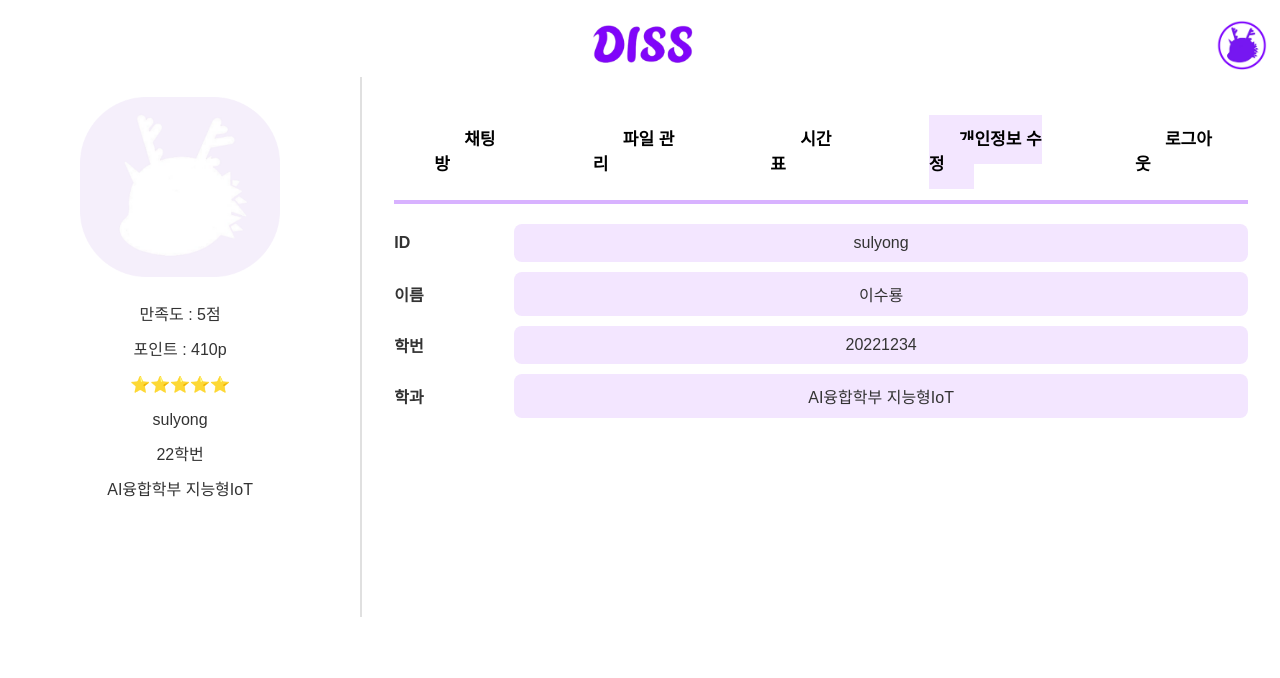
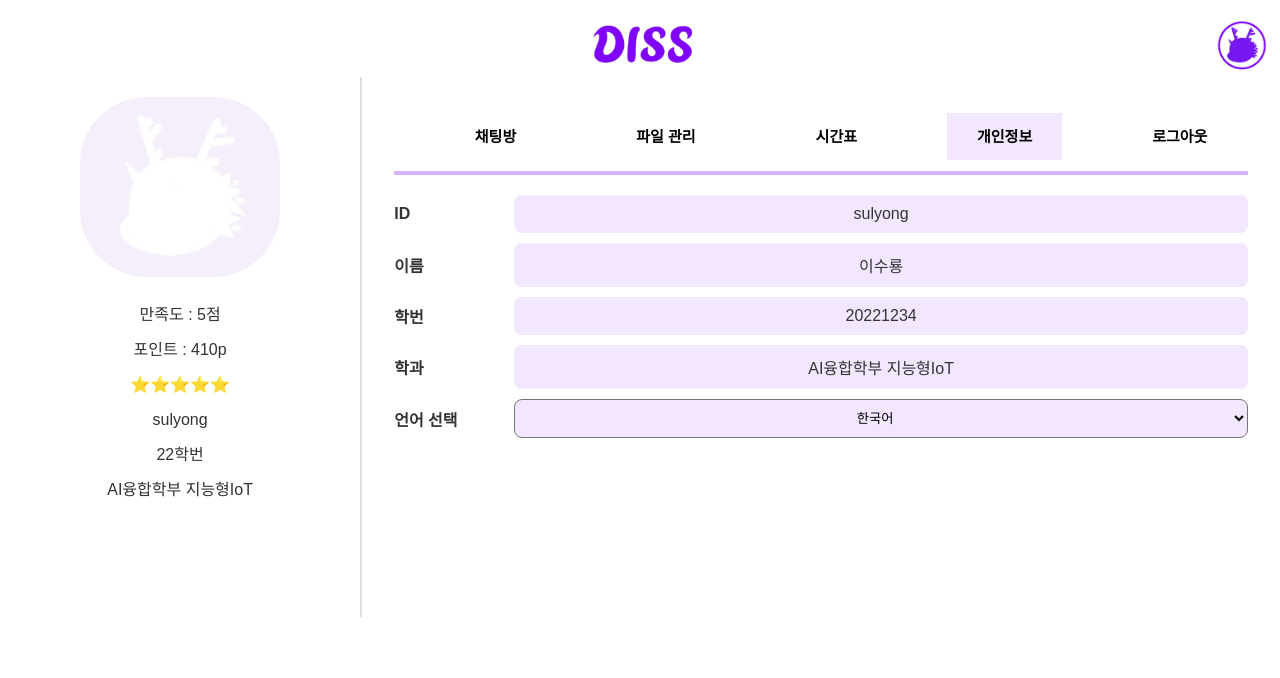
Before and after one commit to jga-eun/DISS, a PHP site: page /profile-privacy.html in a window 1280 px wide. Shown: the top 678 px of the page. Run offline with PHP 8.4, Linux system fonts and the light colour scheme.

Commit message:
번역 기능 -> profile-privacy로 옮김

```diff
--- a/QnA-public_main.html
+++ b/QnA-public_main.html
@@ -24,10 +24,6 @@
           <a href="QnA-public_main.html" class="button active">public</a>
           <a href="QnA_private_home.html" class="button">private</a>
           <a href="#" class="button">AI</a>
-          <button onclick="setLanguage('en')">English</button>
-          <button onclick="setLanguage('es')">Español</button>
-          <button onclick="setLanguage('ko')">한국어</button>
-
           <div class="underline"></div>
         </div>
         <div class="search-container">
--- a/profile-privacy.html
+++ b/profile-privacy.html
@@ -38,7 +38,7 @@
               <li><a href="profile.html" class="menu-item">채팅방</a></li>
               <li><a href="profile-file.html" class="menu-item">파일 관리</a></li>
               <li><a href="profile-schedule.html" class="menu-item">시간표</a></li>
-              <li><a href="profile-privacy.html" class="menu-item active">개인정보 수정</a></li>
+              <li><a href="profile-privacy.html" class="menu-item active">개인정보</a></li>
               <li><a href="Login.html" class="menu-item">로그아웃</a></li>
           </ul>
           </nav>
@@ -62,6 +62,17 @@
             <div class="info-label">학과</div>
             <div class="info-box">AI융합학부 지능형IoT</div>
           </div>
+          <div class="info-item">
+            <div class="info-label">언어 선택</div>
+            <select id="language-select" class="info-box" onchange="changeLanguage()">
+              <option value="ko">한국어</option>
+              <option value="en">English</option>
+              <option value="zh">中文</option>
+              <option value="ja">日本語</option>
+          </select>
+
+        </div>
+
         </div>
       </div>
     </main>
--- a/profile.css
+++ b/profile.css
@@ -33,7 +33,7 @@ header {
 
 .profile-sidebar {
   width: 30%;
-  height:500px;
+  height: 500px;
   padding: 20px;
   background-color: white;
   border-right: 2px solid #e0e0e0;
@@ -66,9 +66,10 @@ header {
   color: black;
   border: none;
   background-color: transparent;
-  font-size: 17px;
+  font-size: 15px;
   font-weight: bold;
   cursor: pointer;
+
   transition: background-color 0.3s;
 }
 
@@ -76,6 +77,7 @@ header {
 .menu-item.active {
   background-color: #f3e6ff;
   color: #000;
+  white-space: nowrap; /* 텍스트를 한 줄로 표시 */
 }
 
 .underline {
@@ -173,16 +175,16 @@ header {
   text-align: center;
 }
 
-.timetable th{
+.timetable th {
   border: 1px solid #ccc;
   padding: 8px;
-    width:40px;
+  width: 40px;
   background-color: #f3e6ff; /* 연보라색 */
 }
 .timetable td {
   border: 1px solid #ccc;
   padding: 8px;
-    width:0px;
+  width: 0px;
 }
 
 .timetable td {
@@ -208,7 +210,7 @@ header {
   flex: 1;
   padding: 15px;
   border-radius: 8px;
-    background-color: #F3E6FF; /* 연보라색 */
+  background-color: #f3e6ff; /* 연보라색 */
 }
 
 /*other.html*/
@@ -230,7 +232,7 @@ header {
 .hashtags {
   margin-top: 15px;
   text-align: left;
-    margin-left:130px;
+  margin-left: 130px;
 }
 
 .buttons {
@@ -288,5 +290,5 @@ header {
   padding: 10px;
   border-radius: 8px;
   background-color: #f3e6ff; /* 연보라색 배경 */
-    text-align:center;
+  text-align: center;
 }
--- a/translator.js
+++ b/translator.js
@@ -43,3 +43,9 @@ document.addEventListener("DOMContentLoaded", () => {
     translatePage(lang);
   }
 });
+
+// 언어 선택 시 언어 변경 함수
+function changeLanguage() {
+  var language = document.getElementById("language-select").value;
+  setLanguage(language);
+}
```
Lines whose indentation alone changed are shown as unchanged.
